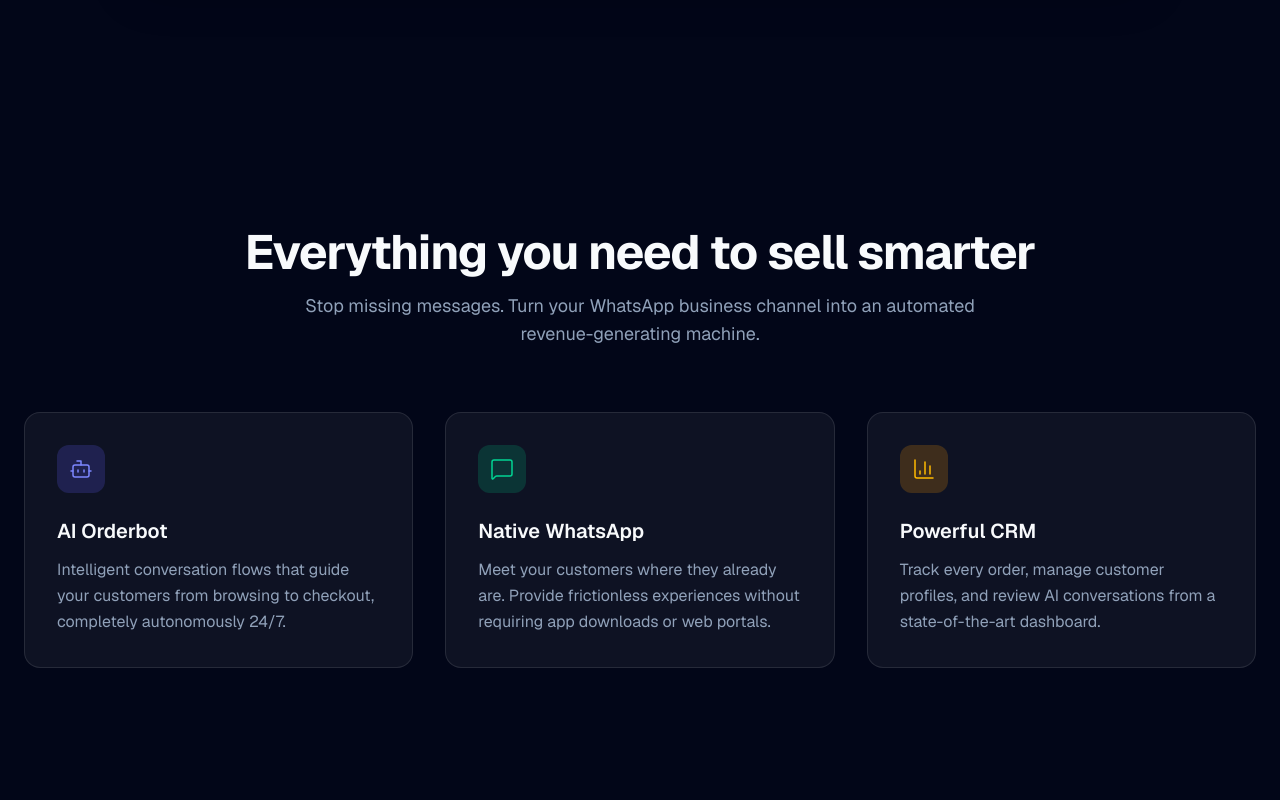
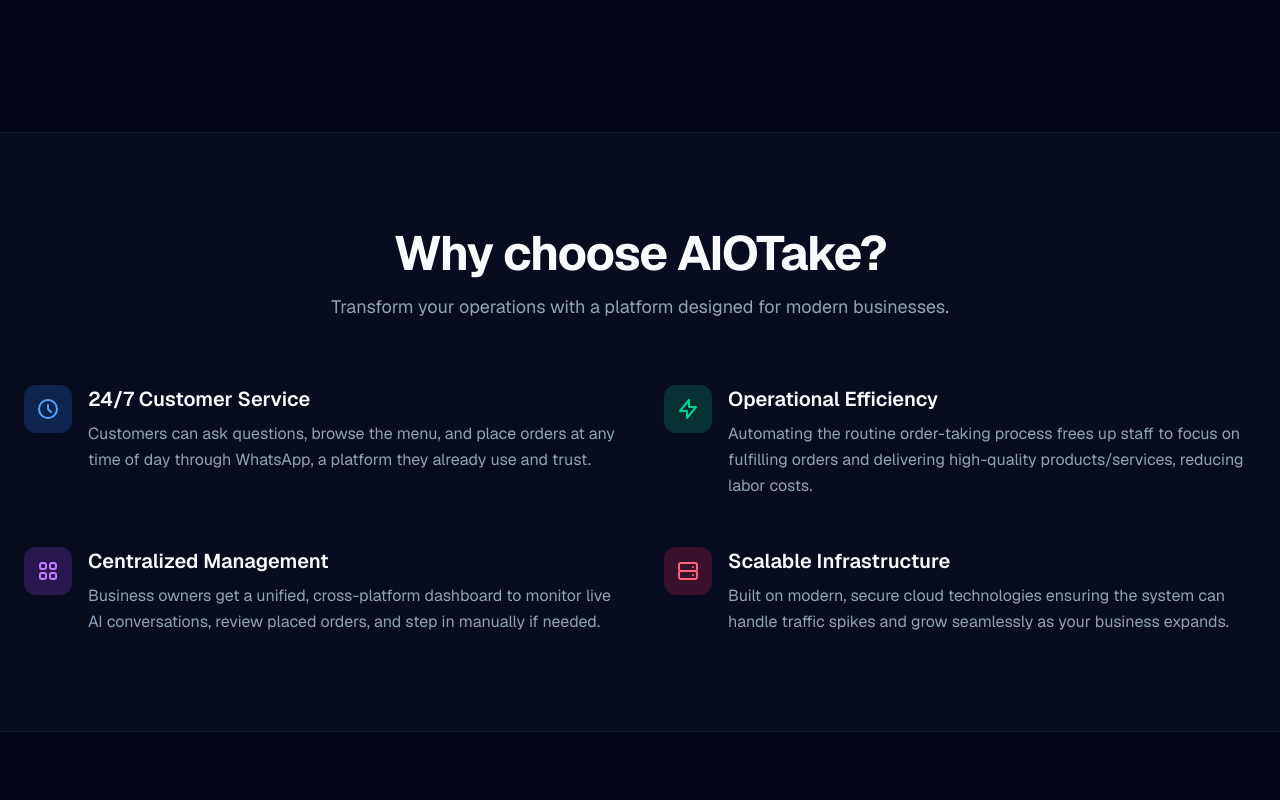
Before and after one commit to janfdevai/aitake, a Next.js app in the folder landing-page/: page / in a window 1280 px wide. Shown: the part 1400-2200 px from the top of the page. Built offline with nearby package versions, Linux system fonts and the light colour scheme; no server answers.

Commit message:
feat: Add initial landing page component and a debug log file.

```diff
--- a/landing-page/app/page.tsx
+++ b/landing-page/app/page.tsx
@@ -434,10 +434,62 @@
           </div>
         </section>
 
+        {/* Value Proposition Section */}
+        <section id="benefits" className="py-24 relative bg-slate-900/40 border-y border-white/5">
+          <div className="max-w-7xl mx-auto px-6">
+            <div className="text-center mb-16">
+              <h2 className="text-3xl md:text-5xl font-bold tracking-tight mb-4">Why choose AIOTake?</h2>
+              <p className="text-slate-400 text-lg max-w-2xl mx-auto">Transform your operations with a platform designed for modern businesses.</p>
+            </div>
+
+            <div className="grid md:grid-cols-2 gap-12">
+              <div className="flex gap-4 group">
+                <div className="w-12 h-12 rounded-xl bg-blue-500/20 text-blue-400 flex items-center justify-center shrink-0 group-hover:scale-110 transition-transform">
+                  <svg className="w-6 h-6" fill="none" viewBox="0 0 24 24" stroke="currentColor"><path strokeLinecap="round" strokeLinejoin="round" strokeWidth={2} d="M12 8v4l3 3m6-3a9 9 0 11-18 0 9 9 0 0118 0z" /></svg>
+                </div>
+                <div>
+                  <h3 className="text-xl font-semibold mb-2">24/7 Customer Service</h3>
+                  <p className="text-slate-400 leading-relaxed">Customers can ask questions, browse the menu, and place orders at any time of day through WhatsApp, a platform they already use and trust.</p>
+                </div>
+              </div>
+
+              <div className="flex gap-4 group">
+                <div className="w-12 h-12 rounded-xl bg-emerald-500/20 text-emerald-400 flex items-center justify-center shrink-0 group-hover:scale-110 transition-transform">
+                  <svg className="w-6 h-6" fill="none" viewBox="0 0 24 24" stroke="currentColor"><path strokeLinecap="round" strokeLinejoin="round" strokeWidth={2} d="M13 10V3L4 14h7v7l9-11h-7z" /></svg>
+                </div>
+                <div>
+                  <h3 className="text-xl font-semibold mb-2">Operational Efficiency</h3>
+                  <p className="text-slate-400 leading-relaxed">Automating the routine order-taking process frees up staff to focus on fulfilling orders and delivering high-quality products/services, reducing labor costs.</p>
+                </div>
+              </div>
+
+              <div className="flex gap-4 group">
+                <div className="w-12 h-12 rounded-xl bg-purple-500/20 text-purple-400 flex items-center justify-center shrink-0 group-hover:scale-110 transition-transform">
+                  <svg className="w-6 h-6" fill="none" viewBox="0 0 24 24" stroke="currentColor"><path strokeLinecap="round" strokeLinejoin="round" strokeWidth={2} d="M4 6a2 2 0 012-2h2a2 2 0 012 2v2a2 2 0 01-2 2H6a2 2 0 01-2-2V6zm10 0a2 2 0 012-2h2a2 2 0 012 2v2a2 2 0 01-2 2h-2a2 2 0 01-2-2V6zM4 16a2 2 0 012-2h2a2 2 0 012 2v2a2 2 0 01-2 2H6a2 2 0 01-2-2v-2zm10 0a2 2 0 012-2h2a2 2 0 012 2v2a2 2 0 01-2 2h-2a2 2 0 01-2-2v-2z" /></svg>
+                </div>
+                <div>
+                  <h3 className="text-xl font-semibold mb-2">Centralized Management</h3>
+                  <p className="text-slate-400 leading-relaxed">Business owners get a unified, cross-platform dashboard to monitor live AI conversations, review placed orders, and step in manually if needed.</p>
+                </div>
+              </div>
+
+              <div className="flex gap-4 group">
+                <div className="w-12 h-12 rounded-xl bg-rose-500/20 text-rose-400 flex items-center justify-center shrink-0 group-hover:scale-110 transition-transform">
+                  <svg className="w-6 h-6" fill="none" viewBox="0 0 24 24" stroke="currentColor"><path strokeLinecap="round" strokeLinejoin="round" strokeWidth={2} d="M5 12h14M5 12a2 2 0 01-2-2V6a2 2 0 012-2h14a2 2 0 012 2v4a2 2 0 01-2 2M5 12a2 2 0 00-2 2v4a2 2 0 002 2h14a2 2 0 002-2v-4a2 2 0 00-2-2m-2-4h.01M17 16h.01" /></svg>
+                </div>
+                <div>
+                  <h3 className="text-xl font-semibold mb-2">Scalable Infrastructure</h3>
+                  <p className="text-slate-400 leading-relaxed">Built on modern, secure cloud technologies ensuring the system can handle traffic spikes and grow seamlessly as your business expands.</p>
+                </div>
+              </div>
+            </div>
+          </div>
+        </section>
+
         {/* Features Section */}
         <section id="features" className="py-24 max-w-7xl mx-auto px-6 relative">
           <div className="text-center mb-16">
-            <h2 className="text-3xl md:text-5xl font-bold tracking-tight mb-4">Everything you need to sell smarter</h2>
+            <h2 className="text-3xl md:text-5xl font-bold tracking-tight mb-4">Core Capabilities</h2>
             <p className="text-slate-400 text-lg max-w-2xl mx-auto">Stop missing messages. Turn your WhatsApp business channel into an automated revenue-generating machine.</p>
           </div>
 
@@ -446,24 +498,24 @@
               <div className="w-12 h-12 rounded-xl bg-indigo-500/20 text-indigo-400 flex items-center justify-center mb-6 group-hover:scale-110 transition-transform">
                 <Bot strokeWidth={1.5} />
               </div>
-              <h3 className="text-xl font-semibold mb-3">AI Orderbot</h3>
-              <p className="text-slate-400 leading-relaxed">Intelligent conversation flows that guide your customers from browsing to checkout, completely autonomously 24/7.</p>
+              <h3 className="text-xl font-semibold mb-3">Intelligent WhatsApp Agent</h3>
+              <p className="text-slate-400 leading-relaxed">Connects directly to your WhatsApp Business account. Leverages advanced AI to understand natural language, handle complex mixed orders, answer FAQs, and extract accurate order details autonomously.</p>
+            </div>
+
+            <div className="bg-white/5 border border-white/10 rounded-2xl p-8 hover:bg-white/[0.07] transition-colors group">
+              <div className="w-12 h-12 rounded-xl bg-amber-500/20 text-amber-400 flex items-center justify-center mb-6 group-hover:scale-110 transition-transform">
+                <BarChart3 strokeWidth={1.5} />
+              </div>
+              <h3 className="text-xl font-semibold mb-3">Business CRM Dashboard</h3>
+              <p className="text-slate-400 leading-relaxed">An intuitive app for any device. Watch the AI converse in real-time, view extracted structured orders ready for fulfillment, and seamlessly pause the AI to take over conversations manually.</p>
             </div>
 
             <div className="bg-white/5 border border-white/10 rounded-2xl p-8 hover:bg-white/[0.07] transition-colors group">
               <div className="w-12 h-12 rounded-xl bg-emerald-500/20 text-emerald-400 flex items-center justify-center mb-6 group-hover:scale-110 transition-transform">
                 <MessageSquare strokeWidth={1.5} />
               </div>
-              <h3 className="text-xl font-semibold mb-3">Native WhatsApp</h3>
-              <p className="text-slate-400 leading-relaxed">Meet your customers where they already are. Provide frictionless experiences without requiring app downloads or web portals.</p>
-            </div>
-
-            <div className="bg-white/5 border border-white/10 rounded-2xl p-8 hover:bg-white/[0.07] transition-colors group">
-              <div className="w-12 h-12 rounded-xl bg-amber-500/20 text-amber-400 flex items-center justify-center mb-6 group-hover:scale-110 transition-transform">
-                <BarChart3 strokeWidth={1.5} />
-              </div>
-              <h3 className="text-xl font-semibold mb-3">Powerful CRM</h3>
-              <p className="text-slate-400 leading-relaxed">Track every order, manage customer profiles, and review AI conversations from a state-of-the-art dashboard.</p>
+              <h3 className="text-xl font-semibold mb-3">Native WhatsApp Experience</h3>
+              <p className="text-slate-400 leading-relaxed">Meet your customers where they already are. Provide frictionless purchasing experiences without requiring app downloads or directing users away to web portals.</p>
             </div>
           </div>
         </section>
```
Also changed, not shown: 1 other file (tests, documents, lock files or other folders).
